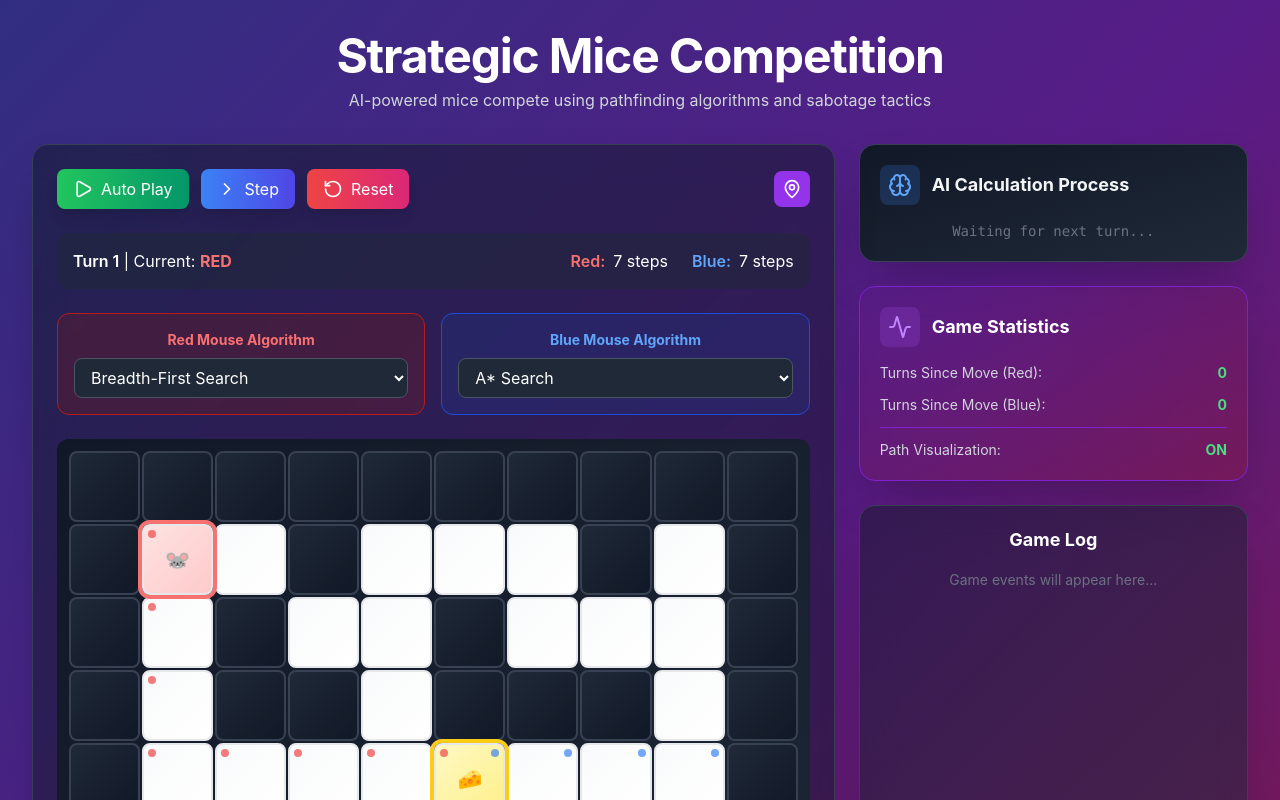
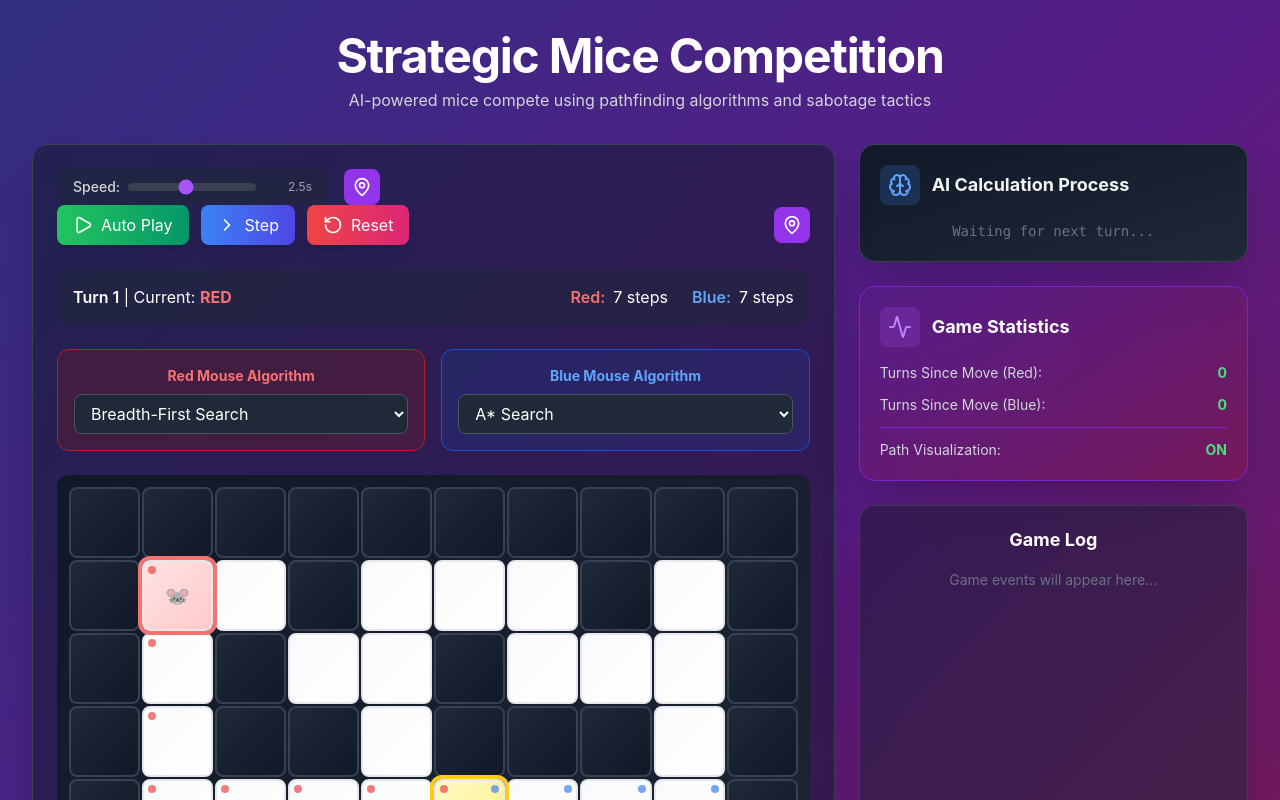
Before and after one commit to derrickLouis/mouseMaze, a React (Create React App) app: page / in a window 1280 px wide. Shown: the top 800 px of the page. Built offline with nearby package versions, Linux system fonts and the light colour scheme.

Commit message:
Added Slider

```diff
--- a/src/MouseMaze.jsx
+++ b/src/MouseMaze.jsx
@@ -22,9 +22,8 @@ const MouseMaze = () => {
   const [showPaths, setShowPaths] = useState(true);
   const [exploringCells, setExploringCells] = useState([]);
   const [visitedCells, setVisitedCells] = useState([]);
-
+  const [playSpeed, setPlaySpeed] = useState(2500);
   const playIntervalRef = useRef(null);
-  const animationTimeoutRef = useRef(null);
 
   // Initialize maze on component mount
   useEffect(() => {
@@ -659,7 +658,7 @@ const MouseMaze = () => {
     if (isPlaying && !gameOver) {
       playIntervalRef.current = setInterval(() => {
         makeMove();
-      }, 2500);
+      }, playSpeed);
     } else {
       if (playIntervalRef.current) {
         clearInterval(playIntervalRef.current);
@@ -671,7 +670,7 @@ const MouseMaze = () => {
         clearInterval(playIntervalRef.current);
       }
     };
-  }, [isPlaying, gameOver, currentPlayer, redPos, bluePos, maze, sabotageTokens, turnsSinceMove, redAlgorithm, blueAlgorithm]);
+  }, [isPlaying, gameOver, currentPlayer, redPos, bluePos, maze, sabotageTokens, turnsSinceMove, redAlgorithm, blueAlgorithm, playSpeed]);
 
   const getCellClass = (x, y) => {
     let classes = 'aspect-square flex items-center justify-center text-xl border-2 rounded-lg transition-all relative ';
@@ -762,6 +761,34 @@ const MouseMaze = () => {
           <div className="lg:col-span-2">
             <div className="bg-gray-900/50 backdrop-blur-lg rounded-2xl shadow-2xl p-6 border border-gray-700">
               {/* Controls */}
+              <div className="flex items-center gap-4">
+                <div className="flex items-center gap-2 bg-gray-800/50 rounded-lg px-4 py-2">
+                  <label className="text-sm text-gray-300 font-medium">Speed:</label>
+                  <input
+                    type="range"
+                    min="500"
+                    max="5000"
+                    step="100"
+                    value={playSpeed}
+                    onChange={(e) => setPlaySpeed(Number(e.target.value))}
+                    className="w-32 h-2 bg-gray-700 rounded-lg appearance-none cursor-pointer accent-purple-500"
+                  />
+                  <span className="text-xs text-gray-400 w-12 text-right">
+                    {(playSpeed / 1000).toFixed(1)}s
+                  </span>
+                </div>
+                <button
+                  onClick={() => setShowPaths(!showPaths)}
+                  className={`p-2 rounded-lg transition-all ${
+                    showPaths
+                      ? 'bg-purple-600 text-white'
+                      : 'bg-gray-700 text-gray-400'
+                  }`}
+                >
+                  <MapPin size={20} />
+                </button>
+              </div>
+
               <div className="flex justify-between items-center mb-6">
                 <div className="flex gap-3">
                   <button
```
